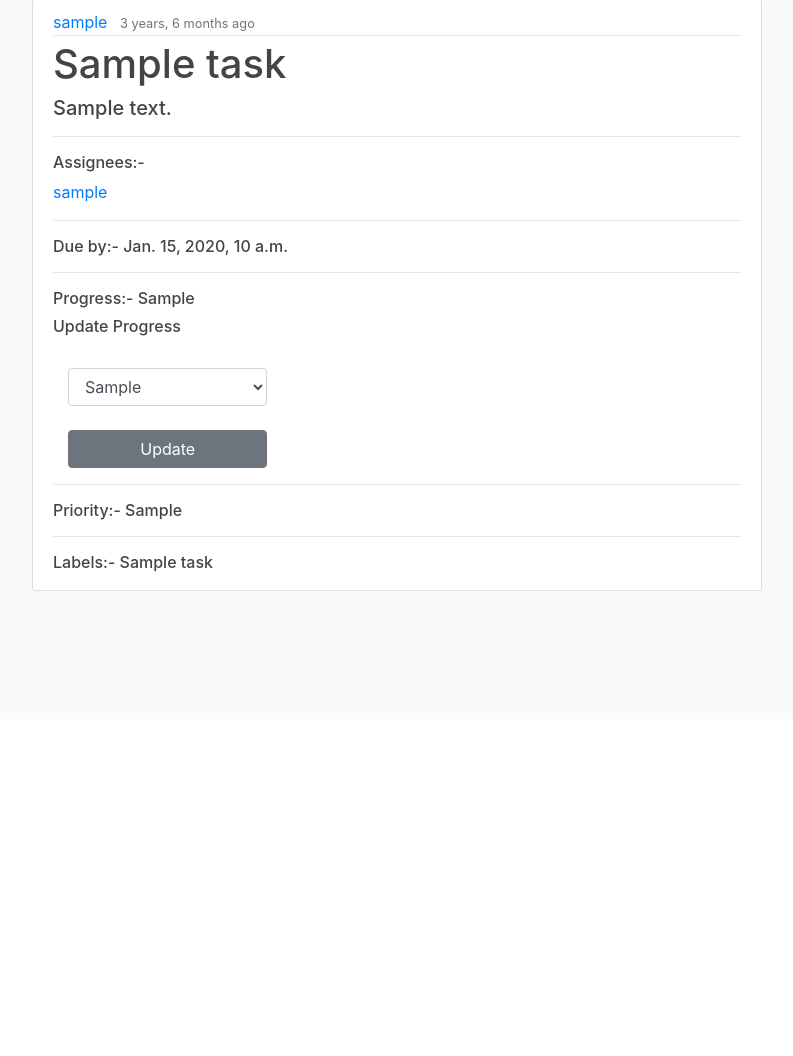
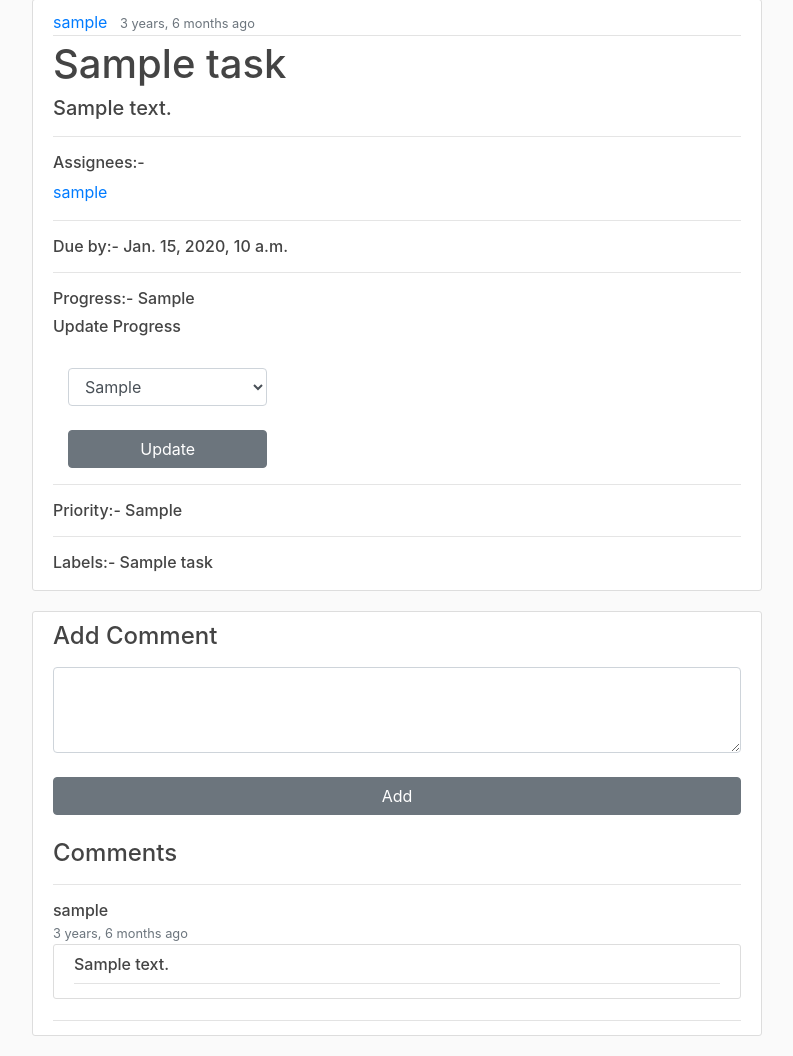
Before and after one commit to arshit21/task_manager, a Django app: page /tasks/1 in a window 1280 px wide. Shown: the part 81-1137 px from the top of the page, without its empty margins (53-846 px from the left). Before the commit the page ends 672 px from the top, so only its background shows below. Run offline with Django 4.2, Linux system fonts and the light colour scheme; a user stored in the database is signed in; tables that the repository leaves empty hold one stand-in row (values such as "Sample post"); some libraries are stand-ins or nearby versions.

Commit message:
final commit

```diff
--- a/tasks/models.py
+++ b/tasks/models.py
@@ -13,8 +13,10 @@ class task(models.Model):
     labels = models.CharField(max_length=100, blank=True)
     date_created = models.DateTimeField(default=timezone.now)
     def __str__(self):
-        return self.creator.username
+        return self.title
 
 class comment(models.Model):
     task = models.ForeignKey(task, on_delete=models.CASCADE)
-    comment = models.TextField()
+    user = models.ForeignKey(User, on_delete=models.CASCADE)
+    comment = models.TextField(blank=True)
+    date_posted = models.DateTimeField(default=timezone.now)
--- a/tasks/views.py
+++ b/tasks/views.py
@@ -1,8 +1,7 @@
 from django.shortcuts import render, get_object_or_404, redirect
 from django.contrib.auth.decorators import login_required
-from .models import task
+from .models import task, comment
 from users.models import User
-from django.core.mail import send_mail
 from .choices import assignee_choices, priority_choices, progress_choices
 
 @login_required
@@ -14,10 +13,17 @@ def TaskDetailView(request, pk):
             post.progress = progress
             post.save()
 
+      if 'comment' in request.GET:
+            Comment = request.GET['comment']
+            Comment = comment.objects.create(task_id=post.id, comment=Comment, user_id=user.id)
+            Comment.save()
+      Comments = comment.objects.filter(task_id=post.id)
+
       context = {
             'post': post,
             'priority_choices': priority_choices,
-            'progress_choices': progress_choices
+            'progress_choices': progress_choices,
+            'comments': Comments
       }
       return render(request, 'tasks/task_detail.html', context)
 
--- a/templates/tasks/task_detail.html
+++ b/templates/tasks/task_detail.html
@@ -45,4 +45,36 @@
 		  	<h6>Labels:- {{ post.labels }}</h6>
 		  </div>
 		</article>
+		<article class="media content-section">
+			<div class="media-body">
+			  <div class="article-metadata">
+				<form action="">
+					<div class="form-group">
+						<label for="comment"><h4>Add Comment</h4></label>
+						<textarea name="comment" class="form-control" rows="3"required ></textarea>
+					</div>
+					<button class="btn btn-secondary btn-block mt-4" type="submit">Add</button>
+				</form>
+				<br>
+				<h4>Comments</h4>
+				<hr>
+				{% if comments %}
+				{% for comment in comments %}
+				<h6 class="my-0">{{ comment.user.username }}</h6>
+				<small class="text-muted">{{ comment.date_posted | timesince }} ago</small>
+				<div class="media content-section">
+					<div class="media-body">
+						<div class="article-metadata">
+							<h6>{{comment.comment}}</h6>
+						</div>
+					</div>
+				</div>
+				{% endfor %}
+				{% else %}
+				<h6>No Comments</h6>
+				{% endif %}
+			  </div>
+			</div>
+		</article>
+
 {% endblock %}
```
Also changed, not shown: tasks/admin.py (+6 -1 lines), tasks/migrations/0004_delete_comment.py (added), tasks/migrations/0005_comment.py (added), tasks/migrations/0006_comment_date_posted.py (added).
